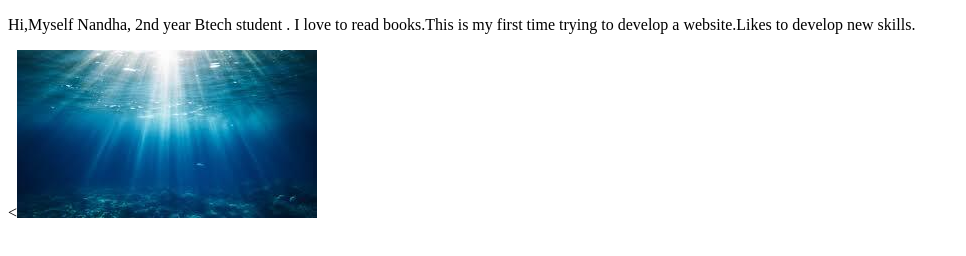
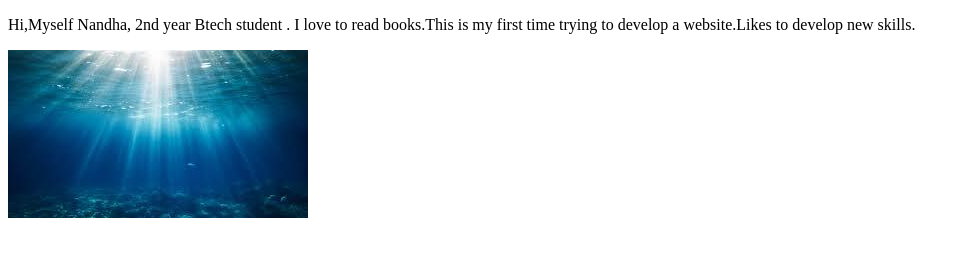
Before and after one commit to nxndhxx/myself.github.io, a plain HTML site: page index.html in a window 1280 px wide. Shown: the whole page, without its empty margins (0-966 px from the left). Drawn offline with Linux system fonts and the light colour scheme.

Commit message:
Update index.html

```diff
--- a/index.html
+++ b/index.html
@@ -6,6 +6,6 @@
 <body>
      <p>Hi,Myself Nandha, 2nd year Btech student . I love to read books.This is my first time trying to develop a website.Likes to develop new skills.
 </p>
-<p><<img src="sea.jpg" alt="Sample Image" ></p>
+<p><img src="sea.jpg" alt="Sample Image" ></p>
 </body>
 </html>
```
